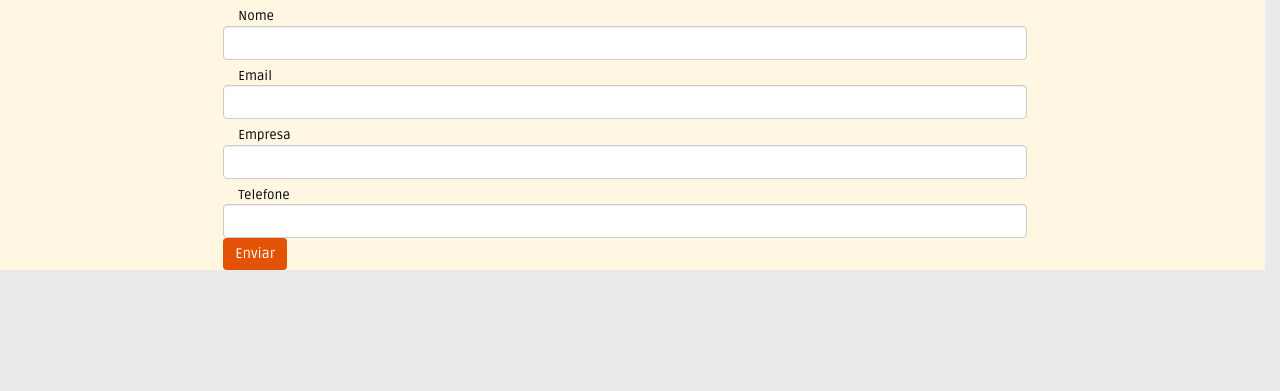
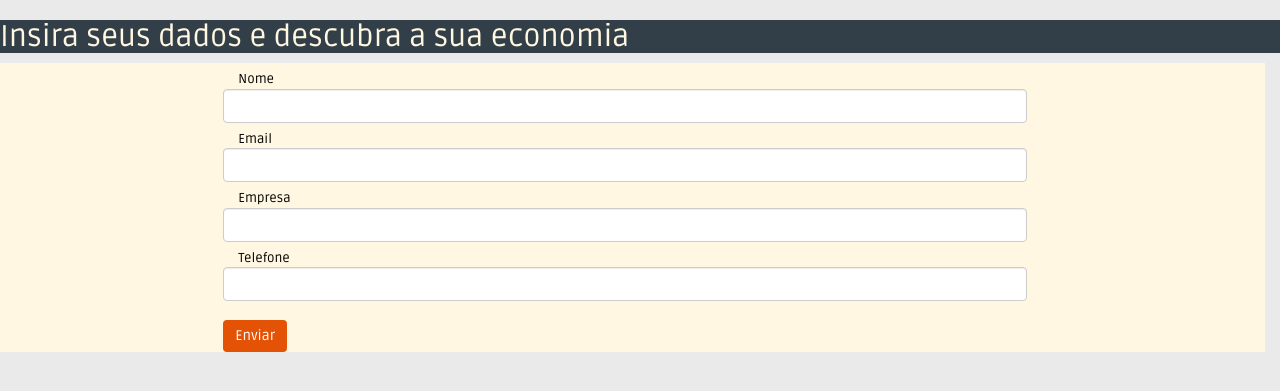
Before and after one commit to Basilio40/BOVEN, a Django app: page /dados_pessoais in a window 1280 px wide. Shown: the top 391 px of the page. Run offline with Django 3.2, Linux system fonts and the light colour scheme; some libraries are stand-ins or nearby versions.

Commit message:
ajustes finais

```diff
--- a/calc_energia/settings.py
+++ b/calc_energia/settings.py
@@ -74,7 +74,7 @@ TEMPLATES = [
 
 WSGI_APPLICATION = 'calc_energia.wsgi.application'
 X_FRAME_OPTIONS = 'ALLOW-FROM calculadora.boven.com.br'
-CSRF_TRUSTED_ORIGINS = ['calculadora.boven.com.br','calculadora.boven.com.br/calculo']
+# CSRF_TRUSTED_ORIGINS = ['calculadora.boven.com.br','calculadora.boven.com.br/calculo']
 CSRF_COOKIE_SAMESITE=None
 
 
--- a/core/templates/core/calculo.html
+++ b/core/templates/core/calculo.html
@@ -8,7 +8,7 @@
         <form class="form-login" style="background-color: #FFF7E1; border:none" action="index.html">{% csrf_token %}
           <h2 class="form-login-heading" style="background-color: #FFF7E1;color:black;"><img src="{% static 'core\img\logo_boven.png' %}" alt=""></h2>
           <div class="login-wrap" style="background-color: #FFF7E1;padding: 40px; ">
-                <h4>Economize até <b>{{dados.fator}}</b> na sua conta de luz!</h4>
+                <h4>Economize até <b>{{dados.fator}}</b> conta de energia!</h4>
                 <main role="main" class="inner cover">
 
                 </main>
@@ -18,7 +18,7 @@
                         <h1 class="card-title text-center"><b>Economia Mensal</b></h1>
                         <p class="card-text text-center"><h1 class="text-center" style="color:#E35205;"><b>{{dados.economia}}</b></h1></p>
                         <p class="card-text text-center"><h5 class="card-text text-center">* Resultado estimado para analise completa envie a fatura para
-                                <br> E-mail: viabilidade@boven.com.br</h5></p>
+                                <br> E-mail: <a href="mailto:viabilidade@boven.com.br">viabilidade@boven.com.br</a>  </h5></p>
                 </div>
                 </div>
         </div>
--- a/core/templates/core/dados_pessoais.html
+++ b/core/templates/core/dados_pessoais.html
@@ -4,8 +4,12 @@
 
 {% block content %}
 
+
+
               <form class="form-horizontal"  action="{% url 'dados_pessoais' %}" method="POST">
                 {% csrf_token %}
+                <h2 class="form-login-heading" style="background-color:#323F48;color:#FFF7E1">Insira seus dados e descubra
+                  a sua economia</h2>
                 <div class="form-group col-sm-12 col-lg-12" style="background-color: #FFF7E1;color:black;">
                   <label class="col-sm-2 col-sm-2 control-label"></label>
                   <div class="col-sm-8 col-lg-8">
@@ -24,8 +28,8 @@
                     <label class="col-sm-2 col-sm-2 control-label" style="color:black;">
                       Telefone
                     </label>
-                    <input  style="color: rgb(13, 13, 14);" type="text"  class="form-control" name="telefone">
-
+                    <input  style="color: rgb(13, 13, 14);" type="text" id="telefone" class="form-control" name="telefone"  />
+                      <br>
                       <button type="submit" class="btn btn-danger" style="background-color: #E35205;color:#fff; border:none">Enviar</button>
                       </div>
                     </div>
@@ -33,6 +37,20 @@
                     <br>
                 </form>
 
+                <script>
+                  const telefone = document.getElementById('telefone') // Seletor do campo de telefone
+
+                  telefone.addEventListener('keypress', (e) => mascaraTelefone(e.target.value)) // Dispara quando digitado no campo
+                  telefone.addEventListener('change', (e) => mascaraTelefone(e.target.value)) // Dispara quando autocompletado o campo
+
+                  const mascaraTelefone = (valor) => {
+                      valor = valor.replace(/\D/g, "")
+                      valor = valor.replace(/^(\d{2})(\d)/g, "($1) $2")
+                      valor = valor.replace(/(\d)(\d{4})$/, "$1-$2")
+                      telefone.value = valor // Insere o(s) valor(es) no campo
+                  }
+                </script>
+
 
 
 
--- a/core/templates/core/preenchimento.html
+++ b/core/templates/core/preenchimento.html
@@ -10,7 +10,7 @@
           <div  style="background-color: #FFF7E1;color:black;">
             <br>
             <h2 class="form-login-heading" style="background-color: #FFF7E1;color:black;"><img src="{% static 'core\img\logo_boven.png' %}" alt=""></h2>
-            <h4 class="mb">PREENCHA OS DADOS</h4>
+            <h4 class="mb" style="text-align: center;">PREENCHA OS DADOS</h4>
             <form id="preenchimento_form" class="form-horizontal" style="background-color: #FFF7E1;color:black;"  action="{% url 'preenchimento' %}" method="post">{% csrf_token %}
 
               <div class="form-group col-sm-12 col-lg-12">
```
Also changed, not shown: core/templates/core/index.html (+2 -5 lines), 1 other file.
